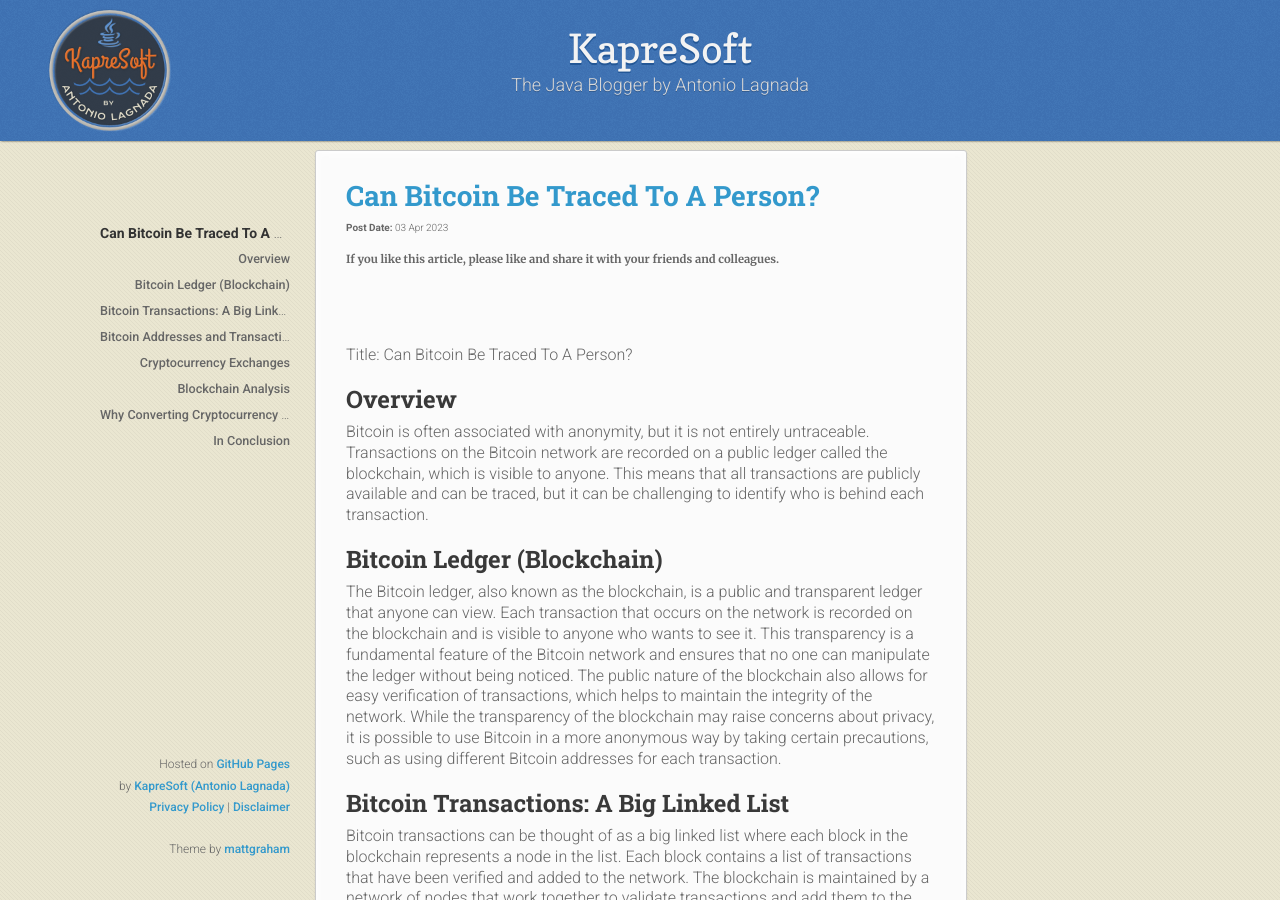
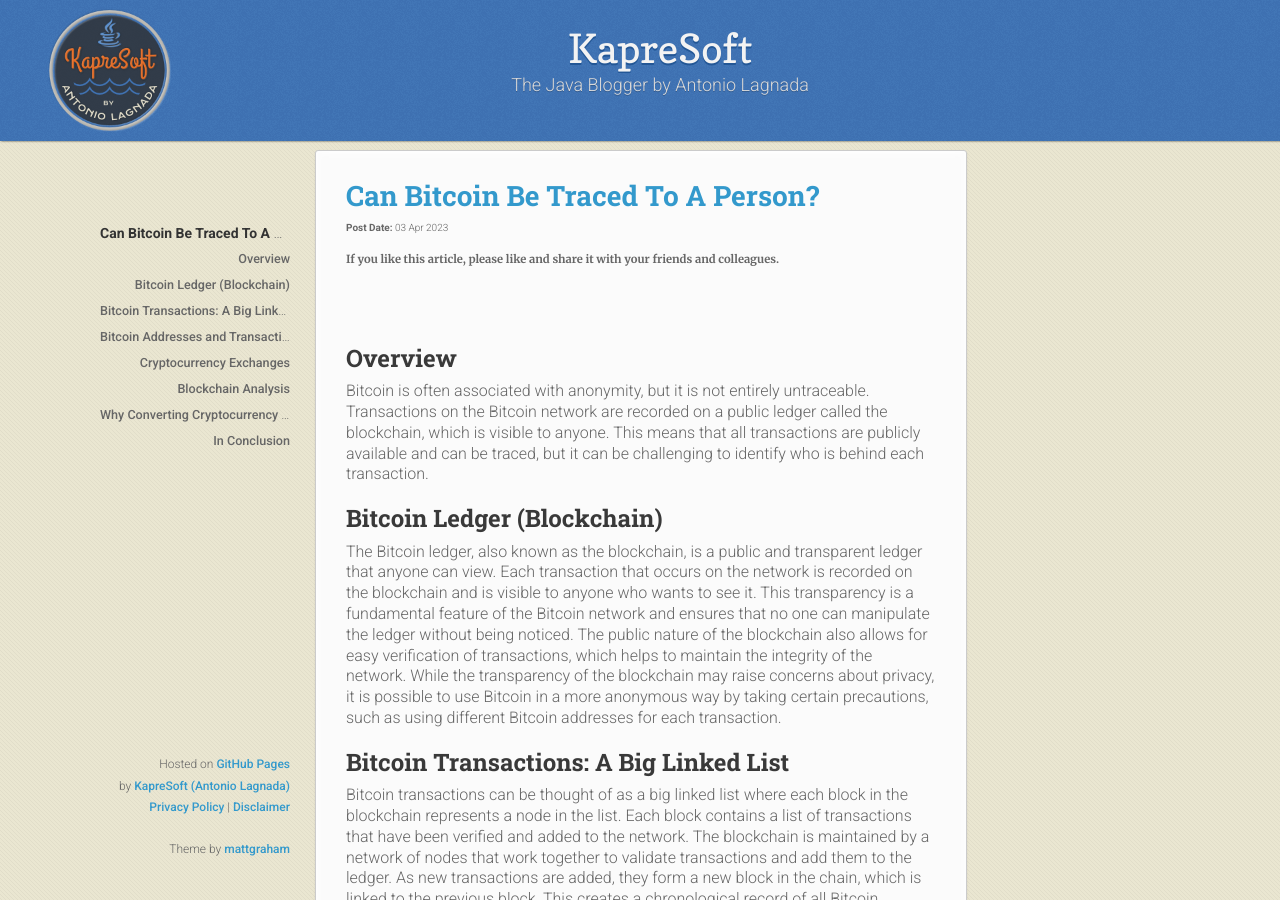
Before and after one commit to kapresoft/kapresoft.github.io, a Jekyll site: the page built from _posts/2023-04-03-can-bitcoin-be-traced-to-a-person.md, in a window 1280 px wide and 900 px high. Built offline with Jekyll 4.4.1, drawn with Linux system fonts in a browser that asks for light colours; our own code applies the rules of GitHub Pages for plain Markdown files; comment, search, counter and statistics services are not loaded.

Commit message:
remove unused title text

```diff
--- a/_posts/2023-04-03-can-bitcoin-be-traced-to-a-person.md
+++ b/_posts/2023-04-03-can-bitcoin-be-traced-to-a-person.md
@@ -5,8 +5,6 @@ category: finance
 image: /assets/images/kapresoft1-210x.png
 description: "Learn how Bitcoin transactions can be traced through the blockchain, exchanges, and analysis, but also how it can be used anonymously."
 ---
-
-Title: Can Bitcoin Be Traced To A Person?
 
 ## Overview
 
```
